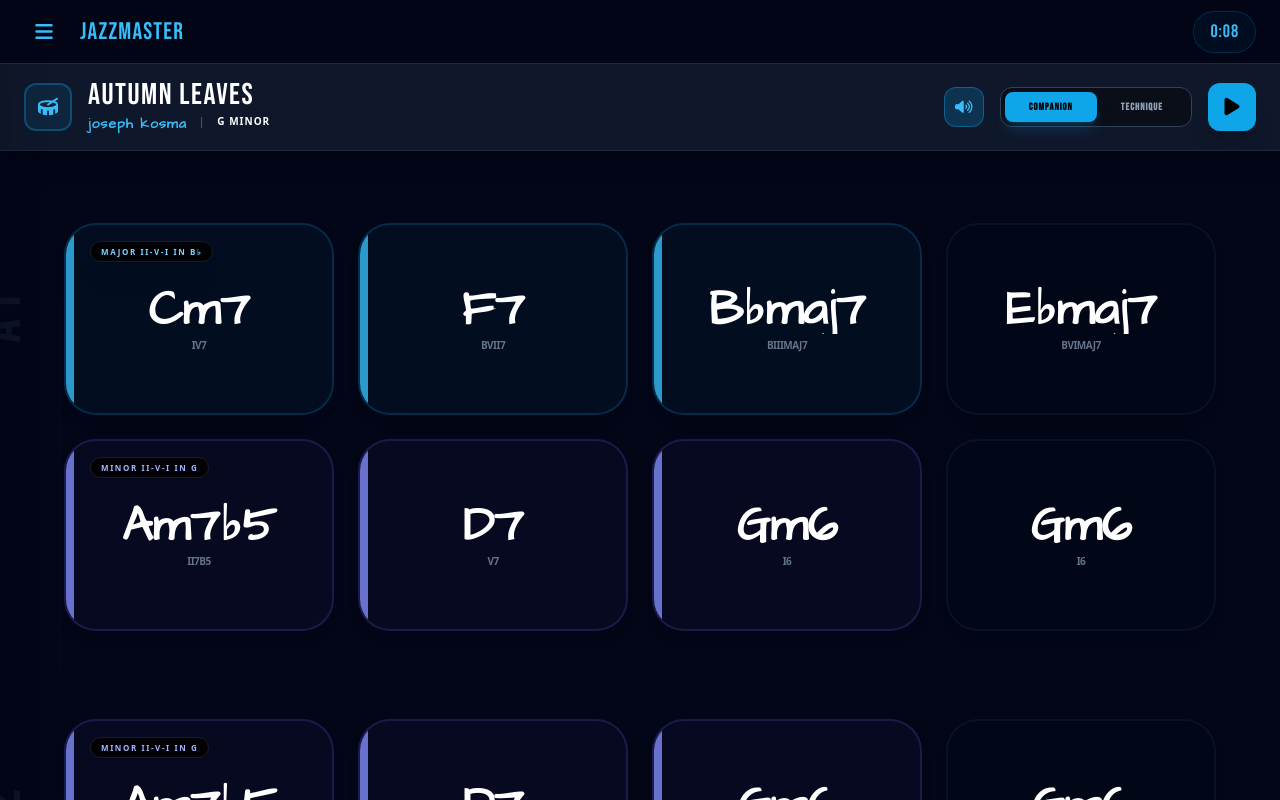
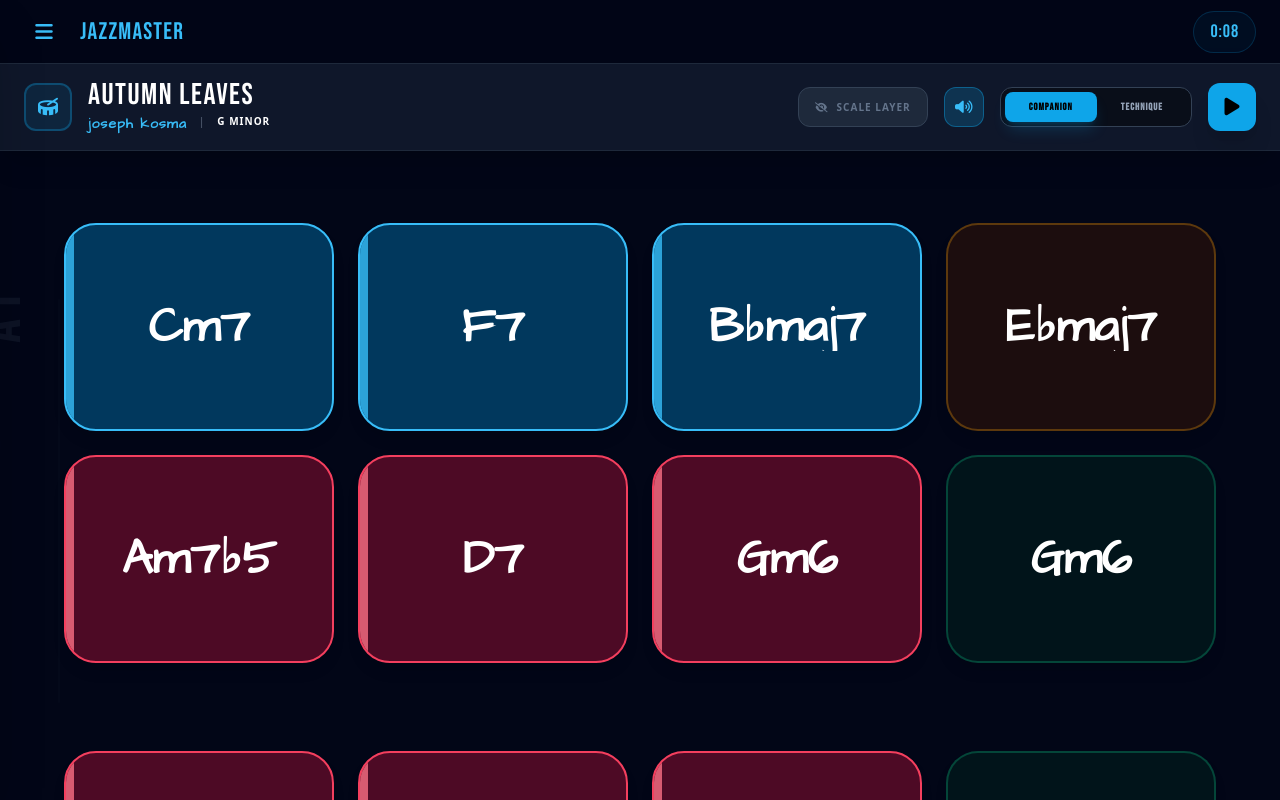
Before and after one commit to ask-andrew/TheJazzMaster, a React (Vite) app: page / in a window 1280 px wide. Both pictures are taken after a click on the button "Shed Now". Built offline with nearby package versions, Linux system fonts and the light colour scheme.

Commit message:
feat(PracticeMode): Add chord scale and guide tone visualization
Introduces the ability to visualize recommended scales and guide tones for each chord in practice mode. This enhances the learning experience by providing harmonic context and actionable musical elements.

```diff
--- a/components/PracticeMode.tsx
+++ b/components/PracticeMode.tsx
@@ -3,7 +3,7 @@ import React, { useState, useEffect, useMemo, useRef } from 'react';
 import { Tune, PatternType, Transposition, Pattern, Section, Chord } from '../types.ts';
 import { getPracticeSuggestions } from '../geminiService.ts';
 import { SCALE_DATA } from '../constants.ts';
-import { transposeChord, analyzeHarmony, formatMusical } from '../musicUtils.ts';
+import { transposeChord, analyzeHarmony, formatMusical, getRecommendedScale, getGuideTones } from '../musicUtils.ts';
 
 interface PracticeModeProps { tune: Tune; transposition: Transposition; }
 interface Measure { chords: Chord[]; startBeat: number; }
@@ -40,6 +40,7 @@ const PracticeMode: React.FC<PracticeModeProps> = ({ tune, transposition }) => {
   const [activeTab, setActiveTab] = useState<'chords' | 'tech'>('chords');
   const [selectedVariantIndex, setSelectedVariantIndex] = useState(0);
   const [metronomeEnabled, setMetronomeEnabled] = useState(true);
+  const [showScaleLayer, setShowScaleLayer] = useState(false);
   const audioCtx = useRef<AudioContext | null>(null);
 
   const playClick = (beat: number) => {
@@ -118,11 +119,23 @@ const PracticeMode: React.FC<PracticeModeProps> = ({ tune, transposition }) => {
 
   const getPatternTheme = (type: PatternType) => {
     switch(type) {
-      case 'ii-V-I': return { bg: 'bg-sky-950/20', border: 'border-sky-500/20', accent: 'bg-sky-400', text: 'text-sky-300', scales: 'Dorian → Mixo → Ionian', label: 'Major ii-V-I' };
-      case 'minor-ii-V-i': return { bg: 'bg-indigo-950/20', border: 'border-indigo-500/20', accent: 'bg-indigo-400', text: 'text-indigo-300', scales: 'm7b5 → Alt → Melodic m', label: 'Minor ii-V-i' };
-      case 'turnaround': return { bg: 'bg-blue-950/20', border: 'border-blue-500/20', accent: 'bg-blue-400', text: 'text-blue-300', scales: 'I-VI-ii-V Cycles', label: 'Turnaround' };
+      case 'ii-V-I': return { bg: 'bg-sky-600/40', border: 'border-sky-400', accent: 'bg-sky-400', text: 'text-sky-300', scales: 'Dorian → Mixo → Ionian', label: 'Major ii-V-I' };
+      case 'minor-ii-V-i': return { bg: 'bg-rose-700/40', border: 'border-rose-500', accent: 'bg-rose-400', text: 'text-rose-300', scales: 'm7b5 → Alt → Melodic m', label: 'Minor ii-V-i' };
+      case 'turnaround': return { bg: 'bg-indigo-600/40', border: 'border-indigo-400', accent: 'bg-indigo-400', text: 'text-indigo-300', scales: 'I-VI-ii-V Cycles', label: 'Turnaround' };
       default: return { bg: 'bg-slate-900/10', border: 'border-slate-800/30', accent: 'bg-transparent', text: 'text-white', scales: '', label: '' };
     }
+  };
+
+  // Determines striking background color based on chord quality for visualization
+  const getFunctionalColor = (chord: string, isCurrent: boolean) => {
+    if (isCurrent) return 'bg-sky-500 border-sky-300 shadow-[0_0_40px_rgba(14,165,233,0.4)]';
+
+    const s = chord.toLowerCase();
+    if (s.includes('m7b5')) return 'bg-rose-950/40 border-rose-500/30';
+    if (s.includes('m7')) return 'bg-sky-950/40 border-sky-500/30';
+    if (s.includes('7')) return 'bg-amber-950/40 border-amber-500/30';
+    if (s.includes('maj7') || s.includes('6')) return 'bg-emerald-950/40 border-emerald-500/30';
+    return 'bg-slate-900/40 border-slate-800';
   };
 
   return (
@@ -143,17 +156,18 @@ const PracticeMode: React.FC<PracticeModeProps> = ({ tune, transposition }) => {
         </div>
 
         <div className="flex items-center gap-4">
+          <button
+            onClick={() => setShowScaleLayer(!showScaleLayer)}
+            className={`px-4 h-10 rounded-xl flex items-center gap-2 text-[10px] font-black uppercase tracking-widest transition-all border ${showScaleLayer ? 'bg-emerald-500/20 border-emerald-500 text-emerald-400 shadow-lg shadow-emerald-500/10' : 'bg-slate-800 border-slate-700 text-slate-500'}`}
+          >
+            <i className={`fas ${showScaleLayer ? 'fa-eye' : 'fa-eye-slash'}`}></i>
+            Scale Layer
+          </button>
+
           <button onClick={() => setMetronomeEnabled(!metronomeEnabled)} className={`w-10 h-10 rounded-xl flex items-center justify-center text-sm transition-all border ${metronomeEnabled ? 'bg-sky-500/20 border-sky-500/40 text-sky-400' : 'bg-slate-800 border-slate-700 text-slate-500'}`} title="Metronome Audio">
             <i className={`fas ${metronomeEnabled ? 'fa-volume-high' : 'fa-volume-mute'}`}></i>
           </button>
-          {tune.variants && tune.variants.length > 0 && (
-            <div className="flex bg-black/40 rounded-xl p-1 border border-slate-700 h-10 hidden md:flex">
-              <button onClick={() => setSelectedVariantIndex(-1)} className={`px-4 text-[9px] font-black uppercase tracking-widest rounded-lg transition-all ${selectedVariantIndex === -1 ? 'bg-slate-700 text-sky-400 shadow-inner' : 'text-slate-500 hover:text-white'}`}>Standard</button>
-              {tune.variants.map((v, i) => (
-                <button key={i} onClick={() => setSelectedVariantIndex(i)} className={`px-4 text-[9px] font-black uppercase tracking-widest rounded-lg transition-all ${selectedVariantIndex === i ? 'bg-slate-700 text-sky-400 shadow-inner' : 'text-slate-500 hover:text-white'}`}>{v.name}</button>
-              ))}
-            </div>
-          )}
+
           <div className="bg-black/40 border border-slate-700 rounded-xl p-1 flex h-10">
             <button onClick={() => setActiveTab('chords')} className={`px-6 text-[10px] font-black rounded-lg transition-all font-jazz tracking-widest ${activeTab === 'chords' ? 'bg-sky-500 text-black shadow-lg shadow-sky-500/20' : 'text-slate-400 hover:text-white'}`}>COMPANION</button>
             <button onClick={() => setActiveTab('tech')} className={`px-6 text-[10px] font-black rounded-lg transition-all font-jazz tracking-widest ${activeTab === 'tech' ? 'bg-sky-500 text-black shadow-lg shadow-sky-500/20' : 'text-slate-400 hover:text-white'}`}>TECHNIQUE</button>
@@ -181,11 +195,6 @@ const PracticeMode: React.FC<PracticeModeProps> = ({ tune, transposition }) => {
                           </h4>
                         </div>
                      </div>
-                     {getActivePattern && (
-                       <div className="bg-black/60 px-5 py-1.5 rounded-full border border-white/10 hidden md:block">
-                          <span className="text-[10px] font-black text-sky-400 uppercase tracking-widest">{formatMusical(getPatternTheme(getActivePattern.type).scales)}</span>
-                       </div>
-                     )}
                   </div>
                 )}
 
@@ -199,29 +208,48 @@ const PracticeMode: React.FC<PracticeModeProps> = ({ tune, transposition }) => {
                       {section.measures.map((measure, mIdx) => {
                         const isCurrentBar = isPlaying && currentBeat >= measure.startBeat && currentBeat < measure.startBeat + 4;
                         const pattern = getPatternForBeat(measure.startBeat);
-                        const isPatternStart = pattern && pattern.startBeat === measure.startBeat;
-                        const theme = pattern ? getPatternTheme(pattern.type) : { bg: 'bg-slate-900/10', border: 'border-slate-800/30', accent: 'bg-transparent', text: 'text-white', scales: '', label: '' };
-                        const chordFontSize = measure.chords.length > 1 ? 'text-2xl lg:text-3xl' : 'text-4xl lg:text-5xl';
+                        const theme = pattern ? getPatternTheme(pattern.type) : null;
+
                         return (
-                          <div key={mIdx} className={`relative h-40 md:h-48 rounded-[2rem] border-2 transition-all duration-300 flex flex-col items-center justify-center overflow-hidden shadow-lg ${isCurrentBar ? 'bg-sky-500 border-sky-300 shadow-[0_0_40px_rgba(14,165,233,0.3)] scale-105 z-20' : `${theme.bg} ${theme.border}`}`}>
-                            {pattern && <div className={`absolute left-0 top-0 bottom-0 w-2 ${theme.accent} opacity-80 z-10`}></div>}
-                            {isPatternStart && (
-                               <div className="absolute top-3 left-6 z-20">
-                                  <span className={`text-[8px] font-black uppercase tracking-[0.2em] px-2.5 py-1 rounded-full bg-black/80 border border-white/10 ${isCurrentBar ? 'text-black bg-white/20' : theme.text} shadow-xl backdrop-blur-sm`}>
-                                    {theme.label} in {formatMusical(transposeChord(pattern.key, transposition))}
+                          <div key={mIdx} className={`relative h-40 md:h-52 rounded-[2rem] border-2 transition-all duration-300 flex flex-col items-center justify-center overflow-hidden shadow-lg ${theme && !isCurrentBar ? `${theme.bg} ${theme.border}` : getFunctionalColor(measure.chords[0].symbol, isCurrentBar)}`}>
+                            {pattern && <div className={`absolute left-0 top-0 bottom-0 w-2 ${getPatternTheme(pattern.type).accent} opacity-80 z-10`}></div>}
+
+                            <div className="flex flex-col items-center justify-center gap-1.5 px-4 w-full relative z-0">
+                              {measure.chords.map((chord, cIdx) => {
+                                const transposed = transposeChord(chord.symbol, transposition);
+                                const guideTones = getGuideTones(transposed);
+                                return (
+                                  <div key={cIdx} className="w-full flex flex-col items-center">
+                                    {cIdx > 0 && <div className={`w-3/4 h-[1px] my-1 opacity-20 ${isCurrentBar ? 'bg-black' : 'bg-slate-500'}`}></div>}
+                                    <span className={`${measure.chords.length > 1 ? 'text-2xl lg:text-3xl' : 'text-4xl lg:text-5xl'} font-realbook font-bold text-center w-full truncate px-2 ${isCurrentBar ? 'text-black' : 'text-white'}`}>
+                                      {formatMusical(transposed)}
+                                    </span>
+                                    {showScaleLayer && !isCurrentBar && (
+                                       <div className="flex gap-4 mt-1 opacity-60">
+                                         <div className="flex flex-col items-center">
+                                            <span className="text-[7px] uppercase font-black tracking-tighter text-slate-500">3rd</span>
+                                            <span className="text-[10px] font-bold text-sky-400">{formatMusical(guideTones.third)}</span>
+                                         </div>
+                                         <div className="flex flex-col items-center">
+                                            <span className="text-[7px] uppercase font-black tracking-tighter text-slate-500">7th</span>
+                                            <span className="text-[10px] font-bold text-sky-400">{formatMusical(guideTones.seventh)}</span>
+                                         </div>
+                                       </div>
+                                    )}
+                                  </div>
+                                );
+                              })}
+                            </div>
+
+                            {showScaleLayer && (
+                               <div className={`absolute bottom-0 left-0 right-0 h-8 flex items-center justify-center border-t border-black/10 ${isCurrentBar ? 'bg-black/20' : 'bg-black/40'}`}>
+                                  <span className={`text-[9px] font-black uppercase tracking-widest ${isCurrentBar ? 'text-black' : 'text-emerald-400'}`}>
+                                    {formatMusical(getRecommendedScale(transposeChord(measure.chords[0].symbol, transposition)))}
                                   </span>
                                </div>
                             )}
-                            <div className="flex flex-col items-center justify-center gap-1.5 px-4 w-full relative z-0">
-                              {measure.chords.map((chord, cIdx) => (
-                                <div key={cIdx} className="w-full flex flex-col items-center">
-                                  {cIdx > 0 && <div className={`w-3/4 h-[1px] my-1 opacity-20 ${isCurrentBar ? 'bg-black' : 'bg-slate-500'}`}></div>}
-                                  <span className={`${chordFontSize} font-realbook font-bold text-center w-full truncate px-2 ${isCurrentBar ? 'text-black' : 'text-white'}`}>{formatMusical(transposeChord(chord.symbol, transposition))}</span>
-                                  {chord.roman && !isCurrentBar && <span className="text-[10px] text-slate-500 font-black mt-1 uppercase tracking-tighter">{chord.roman}</span>}
-                                </div>
-                              ))}
-                            </div>
-                            {isCurrentBar && (
+
+                            {isCurrentBar && !showScaleLayer && (
                                <div className="absolute bottom-4 flex gap-2">
                                  {[0, 1, 2, 3].map(beat => <div key={beat} className={`w-2 h-2 rounded-full border border-black/20 ${Math.floor(currentBeat % 4) === beat ? 'bg-black scale-125 shadow-md' : 'bg-black/5'}`}></div>)}
                                </div>
@@ -234,9 +262,7 @@ const PracticeMode: React.FC<PracticeModeProps> = ({ tune, transposition }) => {
                 ))}
               </div>
 
-              {/* Pedagogy Section - Repositioned UNDER form */}
               <div className="grid grid-cols-1 md:grid-cols-2 gap-8 animate-in fade-in slide-in-from-bottom-4 duration-700">
-                {/* Shed Insights - Enhanced Legibility */}
                 <div className="bg-[#0f172a] border border-slate-800 rounded-[2.5rem] p-10 shadow-2xl h-full transition-all hover:border-sky-500/20">
                    <div className="flex items-center gap-4 mb-8 pb-6 border-b border-slate-800">
                       <div className="w-10 h-10 rounded-full bg-amber-500/10 flex items-center justify-center text-amber-400 border border-amber-400/20">
@@ -254,7 +280,6 @@ const PracticeMode: React.FC<PracticeModeProps> = ({ tune, transposition }) => {
                    </div>
                 </div>
 
-                {/* Target Loops - With Explanation */}
                 <div className="bg-[#0f172a] border border-slate-800 rounded-[2.5rem] p-10 shadow-2xl h-full transition-all hover:border-sky-500/20">
                   <div className="flex items-center gap-4 mb-2">
                       <div className="w-10 h-10 rounded-full bg-sky-500/10 flex items-center justify-center text-sky-400 border border-sky-400/20">
@@ -263,7 +288,6 @@ const PracticeMode: React.FC<PracticeModeProps> = ({ tune, transposition }) => {
                       <h5 className="text-[12px] font-black uppercase tracking-[0.2em] text-slate-100">Target Loops</h5>
                   </div>
                   <p className="text-[10px] text-slate-500 font-black uppercase tracking-widest mb-6 ml-14">Micro-Repetition Zones</p>
-
                   {tune.practiceTools?.recommendedLoops && tune.practiceTools.recommendedLoops.length > 0 ? (
                     <div className="space-y-4">
                         {tune.practiceTools.recommendedLoops.map((loop, i) => (
@@ -299,7 +323,15 @@ const PracticeMode: React.FC<PracticeModeProps> = ({ tune, transposition }) => {
                           <div className="flex flex-col md:flex-row md:items-end justify-between gap-4">
                             <div>
                                <h4 className="text-3xl md:text-4xl font-jazz text-sky-400 mb-2 tracking-wide leading-none">{formatMusical(scale.name)}</h4>
-                               <p className="text-slate-100 text-lg font-realbook opacity-70">{formatMusical(scale.description)}</p>
+                               <p className="text-slate-100 text-lg font-realbook opacity-70 mb-4">{formatMusical(scale.description)}</p>
+                               <div className="bg-sky-500/5 border border-sky-500/10 p-4 rounded-xl">
+                                  <span className="text-[9px] font-black text-sky-400 uppercase tracking-widest block mb-1">Rooting Logic</span>
+                                  <p className="text-xs text-slate-400 font-realbook italic">
+                                    {scale.name.includes('Harmonic')
+                                      ? "Starting note is flexible, but centered on the 'i' of the target key. In a ii-V-i, use this starting on the b9 or 3rd of the V chord for maximum pull."
+                                      : "Always visualize the root as your 'home base' anchor. Build vertical stacks from the root before exploring linear pathways."}
+                                  </p>
+                               </div>
                             </div>
                             <span className="text-[9px] font-black text-slate-700 uppercase tracking-[0.4em] border border-slate-800 px-4 py-1 rounded-full w-fit">Concept {i+1}</span>
                           </div>
--- a/musicUtils.ts
+++ b/musicUtils.ts
@@ -3,9 +3,6 @@ import { Transposition, Pattern, Chord, PatternType } from './types.ts';
 
 const notes = ['C', 'Db', 'D', 'Eb', 'E', 'F', 'Gb', 'G', 'Ab', 'A', 'Bb', 'B'];
 
-/**
- * Formats musical strings for display (e.g., Bb7 -> B♭7, F#m -> F♯m)
- */
 export function formatMusical(text: string | undefined): string {
   if (!text) return '';
   return text
@@ -33,9 +30,40 @@ function normalizeNote(note: string): string {
   return map[note] || note;
 }
 
-function getRootNote(symbol: string): string {
+export function getRootNote(symbol: string): string {
   const match = symbol.match(/^([A-G][b#]?)/);
   return match ? normalizeNote(match[1]) : '';
+}
+
+export function getRecommendedScale(symbol: string): string {
+  const s = symbol.toLowerCase();
+  const root = getRootNote(symbol);
+  if (s.includes('m7b5')) return `${root} Locrian ♮2`;
+  if (s.includes('7alt')) return `${root} Altered`;
+  if (s.includes('maj7')) return `${root} Lydian`;
+  if (s.includes('m7')) return `${root} Dorian`;
+  if (s.includes('7')) return `${root} Mixolydian`;
+  if (s.includes('m')) return `${root} Melodic Minor`;
+  return `${root} Major`;
+}
+
+export function getGuideTones(symbol: string): { third: string, seventh: string } {
+  const root = getRootNote(symbol);
+  const rootIdx = notes.indexOf(root);
+  const s = symbol.toLowerCase();
+
+  // Simplified calculation for 3rd and 7th
+  const isMinor = s.includes('m') && !s.includes('maj');
+  const isMaj7 = s.includes('maj7');
+  const isDom7 = s.includes('7') && !s.includes('maj');
+
+  const thirdIdx = (rootIdx + (isMinor ? 3 : 4)) % 12;
+  const seventhIdx = (rootIdx + (isMaj7 ? 11 : (isDom7 || isMinor ? 10 : 11))) % 12;
+
+  return {
+    third: notes[thirdIdx],
+    seventh: notes[seventhIdx]
+  };
 }
 
 function getSemitoneDistance(rootA: string, rootB: string): number {
@@ -45,9 +73,6 @@ function getSemitoneDistance(rootA: string, rootB: string): number {
   return (idxB - idxA + 12) % 12;
 }
 
-/**
- * The "Rules Engine": Automatically identifies jazz harmonic patterns.
- */
 export function analyzeHarmony(chords: Chord[]): Pattern[] {
   const patterns: Pattern[] = [];
   let currentBeat = 0;
@@ -67,7 +92,6 @@ export function analyzeHarmony(chords: Chord[]): Pattern[] {
     const s1 = c1.symbol.toLowerCase();
     const s2 = c2.symbol.toLowerCase();
 
-    // Minor ii-V-i detection (m7b5 -> 7alt/7 -> m7/m)
     if (c3 && (s1.includes('m7b5') || s1.includes('dim'))) {
       const r3 = getRootNote(c3.symbol);
       const s3 = c3.symbol.toLowerCase();
@@ -85,8 +109,6 @@ export function analyzeHarmony(chords: Chord[]): Pattern[] {
       }
     }
 
-    // Major ii-V-I detection (m7 -> 7 -> maj7/6/7)
-    // Inclusive of dominant 7th resolutions for blues (e.g., Cm7 F7 -> Bb7)
     if (c3 && s1.includes('m7') && !s1.includes('b5') && (s2.endsWith('7') || s2.includes('alt'))) {
       const r3 = getRootNote(c3.symbol);
       const s3 = c3.symbol.toLowerCase();
@@ -106,8 +128,6 @@ export function analyzeHarmony(chords: Chord[]): Pattern[] {
       }
     }
 
-    // Turnaround detection (m7 -> 7)
-    // If not already part of a ii-V-I, mark it as a turnaround
     if (s1.includes('m7') && (s2.endsWith('7') || s2.includes('alt')) && getSemitoneDistance(r1, r2) === 5) {
       const alreadyPatterned = patterns.some(p => currentBeat >= p.startBeat && currentBeat < p.endBeat);
       if (!alreadyPatterned) {
@@ -124,7 +144,6 @@ export function analyzeHarmony(chords: Chord[]): Pattern[] {
 
     currentBeat += c1.duration;
   }
-
   return patterns;
 }
 
```
